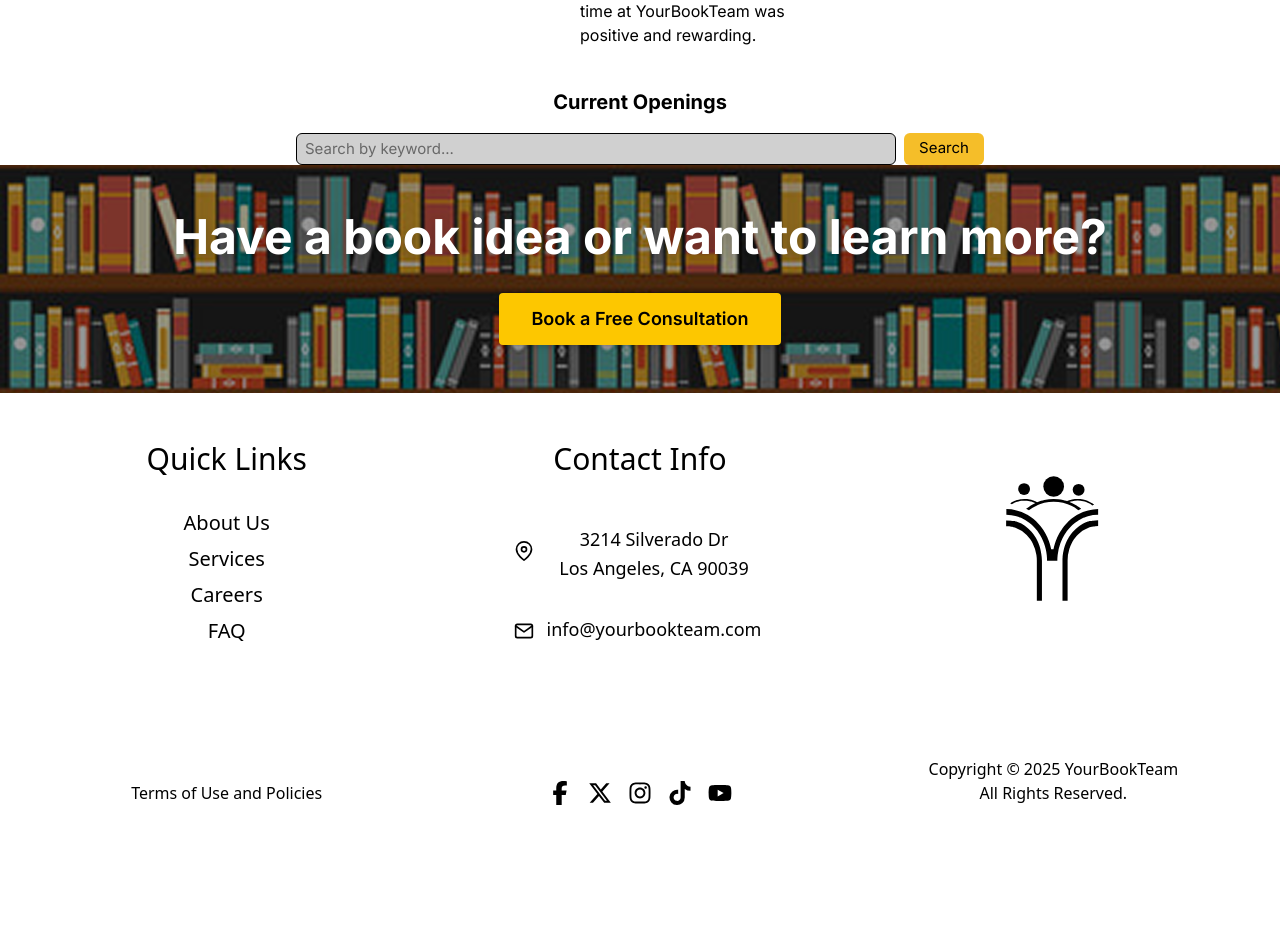
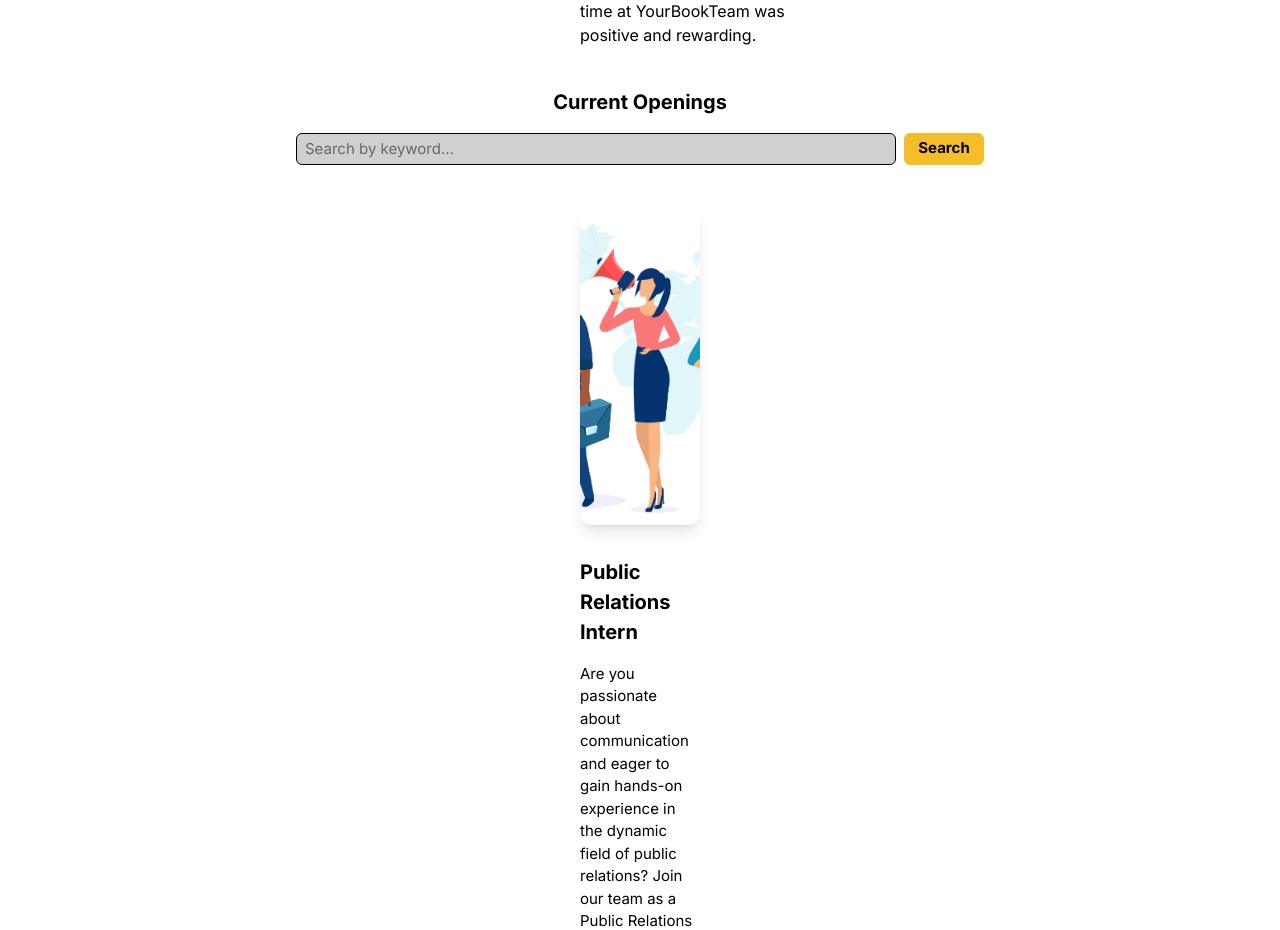
Before and after one commit to YourBookTeam/YBT_Website, a React (Vite) app in the folder ybt_website/: page /YBT_Website/careers in a window 1280 px wide. Shown: the part 1680-2610 px from the top of the page. Before the commit the page ends 2505 px from the top, so only its background shows below. Built offline with nearby package versions, Linux system fonts and the light colour scheme.

Commit message:
added positions in dynamically and had them route to position/{id}

```diff
--- a/ybt_website/src/pages/Careers.jsx
+++ b/ybt_website/src/pages/Careers.jsx
@@ -1,6 +1,9 @@
 import { Link } from 'react-router-dom';
 import { useState } from "react";
+import { positions } from "../data/positions.js";
 import TitleBanner from "../components/TitleBanner";
+import Button from "../components/Buttons";
+import { FaArrowRight } from "react-icons/fa";
 import headshot_intern_rachel from "../assets/headshots/headshot_intern_rachel.png";
 import headshot_intern_nadun from "../assets/headshots/headshot_intern_nadun.png";
 import headshot_intern_genevieve from "../assets/headshots/headshot_intern_genevieve.png";
@@ -88,8 +91,24 @@ function Careers({ onSearch }) {
           <input type="text" value={query} onChange={handleChange} placeholder="Search by keyword..."
           className="w-150 h-8 px-2 py-1 border border-gray-300 rounded-md focus:outline-none bg-light-gray"/>
 
-          <button type="submit" className="w-20 h-8 px-4 py-2 bg-saffron rounded-md text-center flex flex-col items-center justify-center cursor-pointer">Search</button>
+          <button type="submit" className="w-20 h-8 px-4 py-2 bg-saffron rounded-md text-center font-bold flex flex-col items-center justify-center cursor-pointer">Search</button>
         </form>
+      </div>
+
+      <div className="flex flex-col items-center gap-16 md:px-30 lg:px-50 xl:px-150 py-10">
+        {positions.map((position) => (
+          <div className="flex flex-col items-center gap-8">
+            <img src={position.image} className="w-100 h-80 object-cover rounded-xl shadow-lg"></img>
+            <div className="flex flex-col gap-4">
+              <div className="font-bold text-[20px]">{position.title}</div>
+              <div className="text-[15px]">{position.description}</div>
+              <Button to={`/position/${position.id}`} className="px-4 border-0 rounded-md bg-[#F5BE29] cursor-pointer w-30 h-10 flex items-center">
+                <div className="font-bold">APPLY</div>
+                <FaArrowRight className="w-10 h-5"/>
+              </Button>
+            </div>
+          </div>
+        ))}
       </div>
 
     </div>
```
